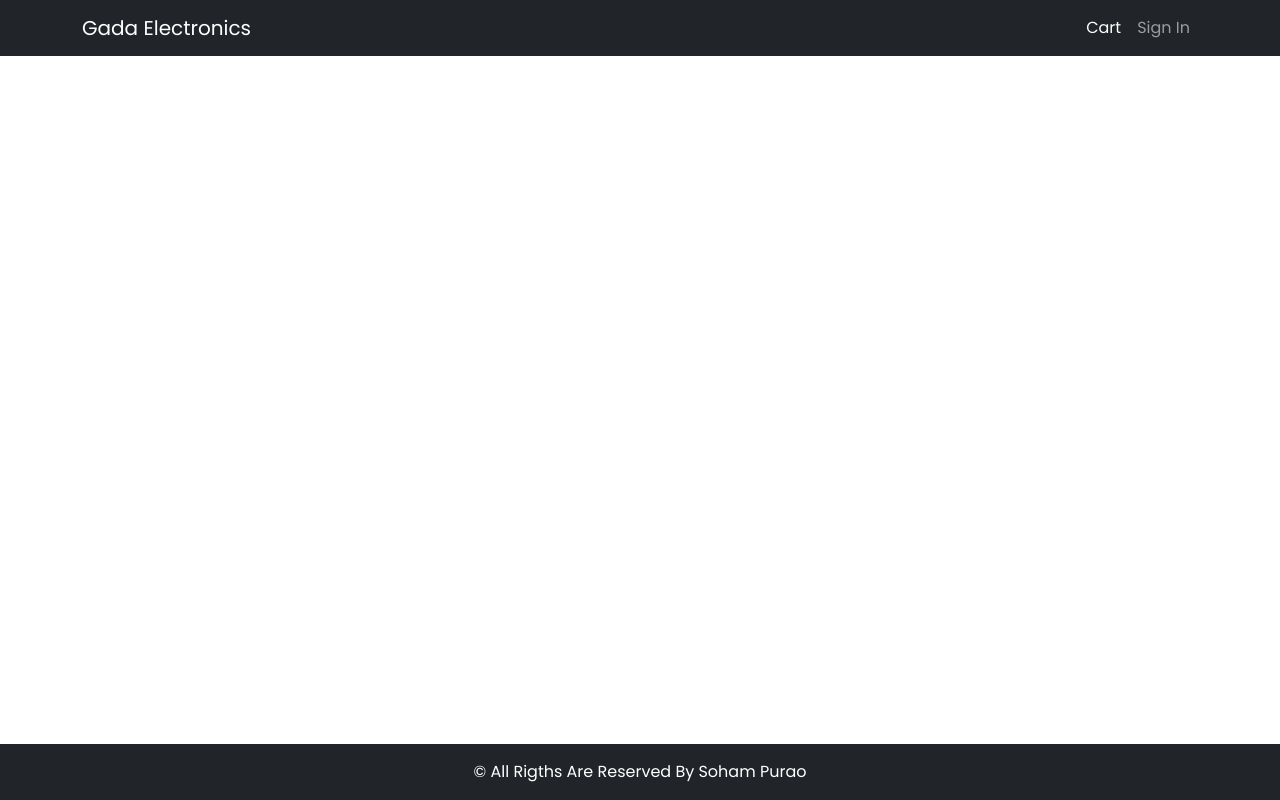
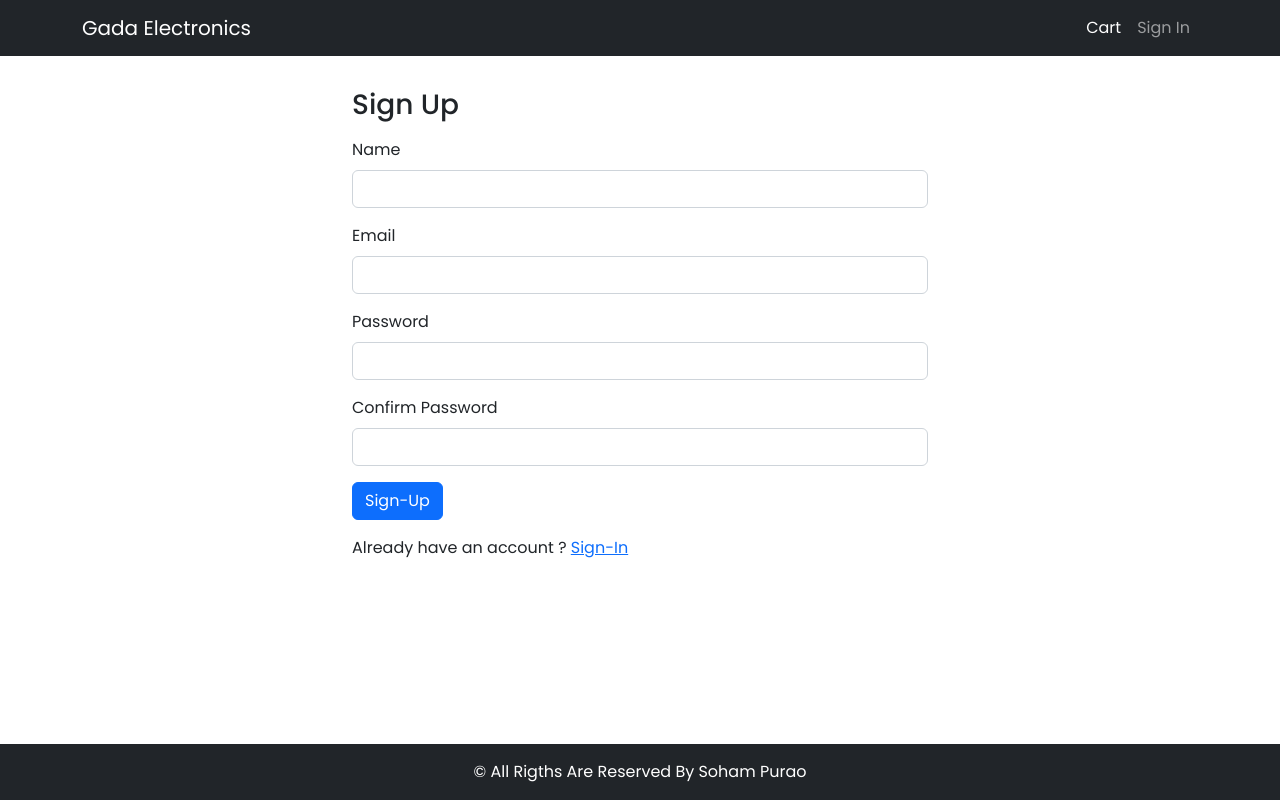
Before and after one commit to sohampurao/electronicshop, a React (Create React App) app in the folder frontend/: page /signup in a window 1280 px wide. Built offline with nearby package versions, Linux system fonts and the light colour scheme; a web font is replaced by a local one.

Commit message:
created sign up screen successfully

```diff
--- a/frontend/src/App.js
+++ b/frontend/src/App.js
@@ -7,6 +7,7 @@
 import CartScreen from './screens/CartScreen';
 import SigninScreen from './screens/SigninScreen';
 import ShippingAdressScreen from './screens/ShippingAdressScreen';
+import SignupScreen from './screens/SingnupScreen';
 
 function App() {
   return (
@@ -18,6 +19,7 @@
             <Route path="/product/:slug" element={<ProductScreen />} />
             <Route path="/cart" element={<CartScreen />} />
             <Route path="/signin" element={<SigninScreen />} />
+            <Route path="/signup" element={<SignupScreen />} />
             <Route path="/shipping" element={<ShippingAdressScreen />} />
             <Route index element={<Homescreen />} />
           </Routes>
--- /dev/null
+++ b/frontend/src/screens/SingnupScreen.js
@@ -0,0 +1,100 @@
+import React, { useContext, useEffect, useState } from 'react';
+import { Link, useLocation, useNavigate } from 'react-router-dom';
+import Container from 'react-bootstrap/Container';
+import Form from 'react-bootstrap/Form';
+import Button from 'react-bootstrap/Button';
+import { Helmet } from 'react-helmet-async';
+import Axios from 'axios';
+import { Store } from '../Store';
+import { toast } from 'react-toastify';
+import { getError } from '../utils';
+
+export default function SignupScreen() {
+  const navigate = useNavigate();
+  const { search } = useLocation();
+  const redirectInUrl = new URLSearchParams(search).get('redirect');
+  const redirect = redirectInUrl ? redirectInUrl : '/';
+
+  const [email, setEmail] = useState('');
+  const [name, setName] = useState('');
+  const [password, setPassword] = useState('');
+  const [confirmPassword, setConfirmPassword] = useState('');
+
+  const { state, dispatch: ctxDispatch } = useContext(Store);
+  const { userInfo } = state;
+  const submitHandler = async (e) => {
+    e.preventDefault();
+    if (password !== confirmPassword) {
+      toast.error('Password do not match');
+      return;
+    }
+    try {
+      const { data } = await Axios.post('/api/users/signup', {
+        name,
+        email,
+        password,
+      });
+      ctxDispatch({ type: 'USER_SIGNIN', payload: data });
+      localStorage.setItem('userInfo', JSON.stringify(data));
+      navigate(redirect || '/');
+    } catch (err) {
+      toast.error(getError(err));
+    }
+  };
+
+  useEffect(() => {
+    if (userInfo) {
+      navigate(redirect);
+    }
+  }, [navigate, redirect, userInfo]);
+
+  return (
+    <Container className="small-container">
+      <Helmet>
+        <title>Sign Up</title>
+      </Helmet>
+      <h1 className="my-3 fs-3">Sign Up</h1>
+      <Form onSubmit={submitHandler}>
+        <Form.Group className="mb-3" controlID="name">
+          <Form.Label>Name</Form.Label>
+          <Form.Control
+            type="text"
+            required
+            onChange={(e) => setName(e.target.value)}
+          ></Form.Control>
+        </Form.Group>
+        <Form.Group className="mb-3" controlID="email">
+          <Form.Label>Email</Form.Label>
+          <Form.Control
+            type="email"
+            required
+            onChange={(e) => setEmail(e.target.value)}
+          ></Form.Control>
+        </Form.Group>
+        <Form.Group className="mb-3" controlID="password">
+          <Form.Label>Password</Form.Label>
+          <Form.Control
+            type="password"
+            required
+            onChange={(e) => setPassword(e.target.value)}
+          ></Form.Control>
+        </Form.Group>
+        <Form.Group className="mb-3" controlID="confirmPassword">
+          <Form.Label>Confirm Password</Form.Label>
+          <Form.Control
+            type="password"
+            required
+            onChange={(e) => setConfirmPassword(e.target.value)}
+          ></Form.Control>
+        </Form.Group>
+        <div className="mb-3">
+          <Button type="submit">Sign-Up</Button>
+        </div>
+        <div className="mb-3">
+          Already have an account ?{' '}
+          <Link to={`/signin?redirect=${redirect}`}>Sign-In</Link>
+        </div>
+      </Form>
+    </Container>
+  );
+}
```
Also changed, not shown: 1 other file (tests, documents, lock files or other folders).
